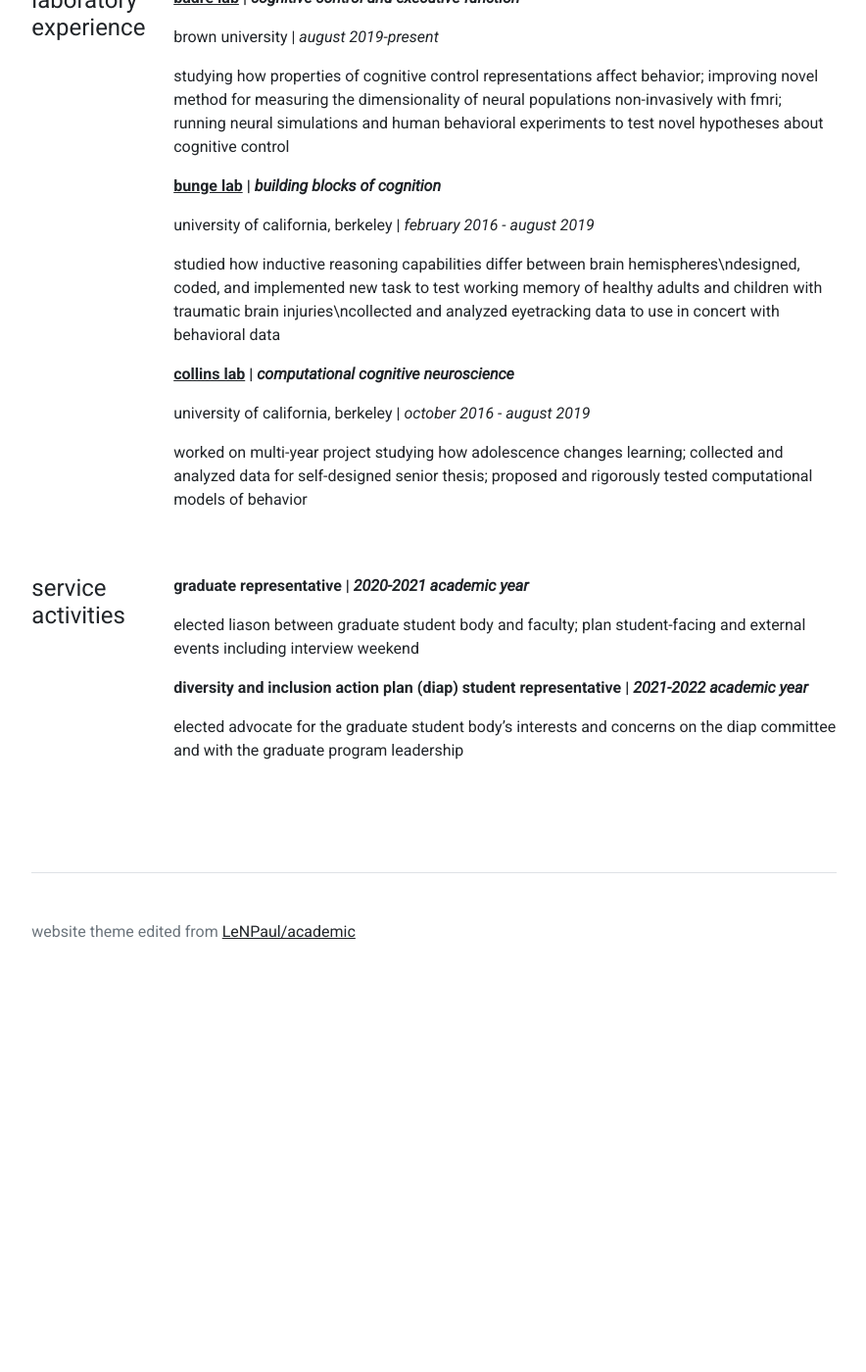
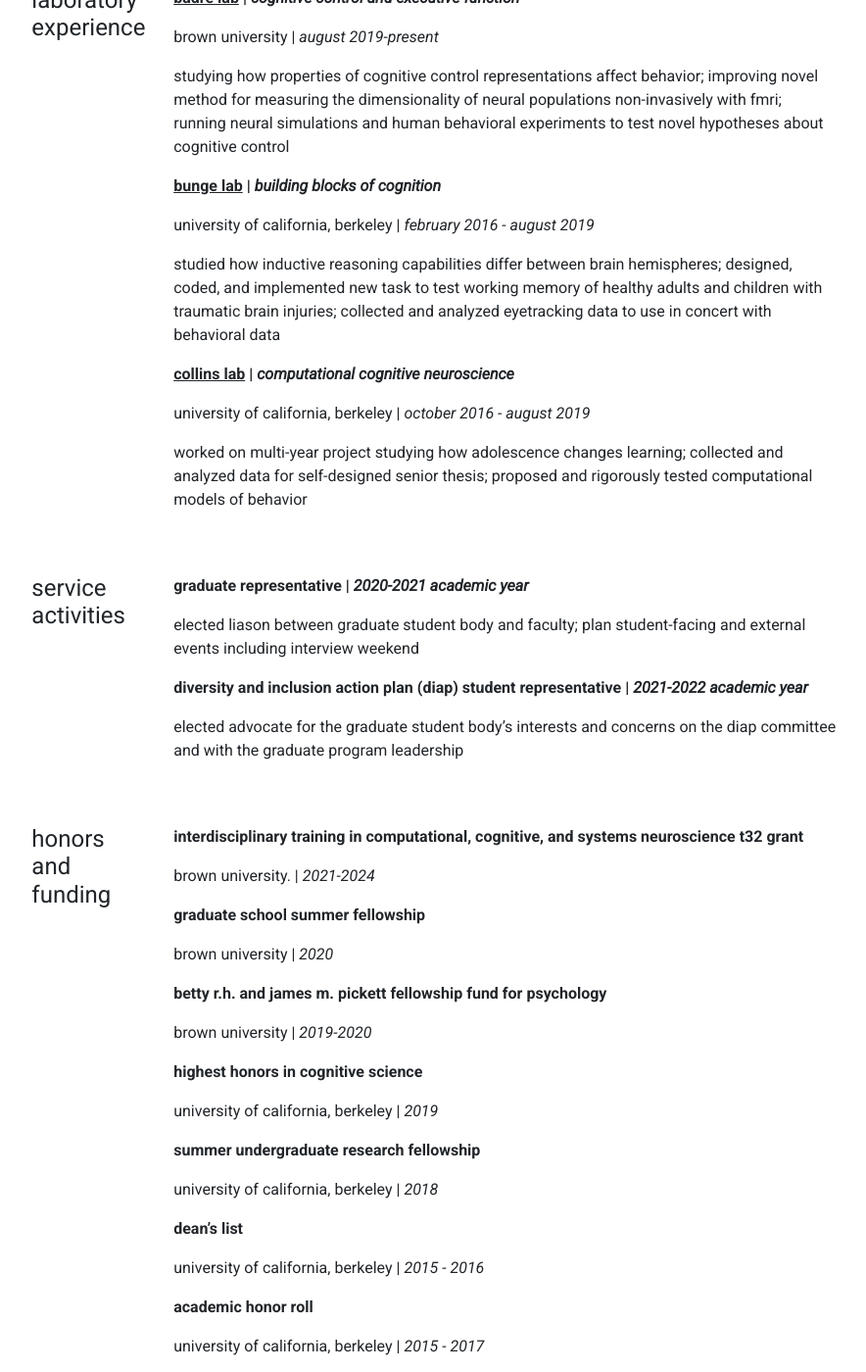
Before and after one commit to haleyk/haleyk.github.io, a Jekyll site: the page built from cv.md, in a window 1280 px wide and 1400 px high, scrolled down 494 px. Shown: the whole window at 98% size, without its empty margins (197-1081 px from the left). Built offline with Jekyll 4.4.1, drawn with Linux system fonts in a browser that asks for light colours; before the commit the page ends 1569 px from its top, so only the background shows below that.

Commit message:
it does not

```diff
--- /dev/null
+++ b/_data/cv/honors.yml
@@ -0,0 +1,27 @@
+- title: 'interdisciplinary training in computational, cognitive, and systems neuroscience t32 grant'
+  year: '2021-2024'
+  location: 'brown university.'
+
+- title: 'graduate school summer fellowship'
+  year: '2020'
+  location: 'brown university'
+
+- title: 'betty r.h. and james m. pickett fellowship fund for psychology'
+  year: '2019-2020'
+  location: 'brown university'
+
+- title: 'highest honors in cognitive science'
+  year: '2019'
+  location: 'university of california, berkeley'
+
+- title: 'summer undergraduate research fellowship'
+  year: '2018'
+  location: 'university of california, berkeley'
+
+- title: 'dean’s list'
+  year: '2015 - 2016'
+  location: 'university of california, berkeley'
+
+- title: 'academic honor roll'
+  year: '2015 - 2017'
+  location: 'university of california, berkeley'
--- a/_data/cv/labs.yml
+++ b/_data/cv/labs.yml
@@ -10,7 +10,7 @@
   location: 'university of california, berkeley'
   year: 'february 2016 - august 2019'
   url: 'https://bungelab.berkeley.edu'
-  info: 'studied how inductive reasoning capabilities differ between brain hemispheres\ndesigned, coded, and implemented new task to test working memory of healthy adults and children with traumatic brain injuries\ncollected and analyzed eyetracking data to use in concert with behavioral data'
+  info: 'studied how inductive reasoning capabilities differ between brain hemispheres; designed, coded, and implemented new task to test working memory of healthy adults and children with traumatic brain injuries; collected and analyzed eyetracking data to use in concert with behavioral data'
 
 - title: 'collins  lab'
   description: 'computational cognitive neuroscience'
--- /dev/null
+++ b/_data/cv/mentoring.yml
@@ -0,0 +1,5 @@
+- title: 'ph.d. cognitive science'
+  description: 'brown university (expected completion 2024)'
+
+- title: 'b.a. cognitive science (honors) & b.a. computer science'
+  description: 'the university of california, berkeley (2015-2019)'
--- a/_layouts/cv.html
+++ b/_layouts/cv.html
@@ -41,5 +41,16 @@
         {% endfor %}
       </div>
     </div>
+    <div class="row g-5 mb-5">
+      <div class="col-md-2">
+        <h4>honors and funding</h4>
+      </div>
+      <div class="col-md-10">
+        {% for section in site.data.cv.honors %}
+          <p class="fw-bold">{{ section.title }}</p>
+          <p>{{ section.location }} | <i>{{ section.year }}</i></p>
+        {% endfor %}
+      </div>
+    </div>
   </div>
 </div>
```
